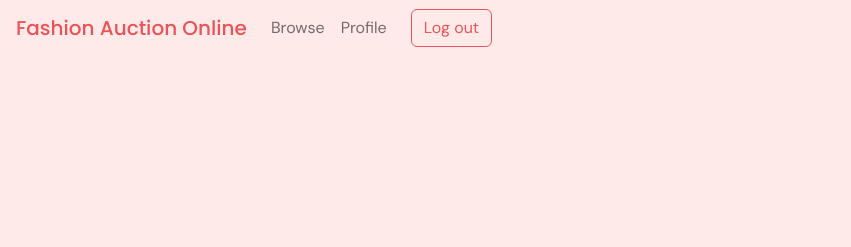
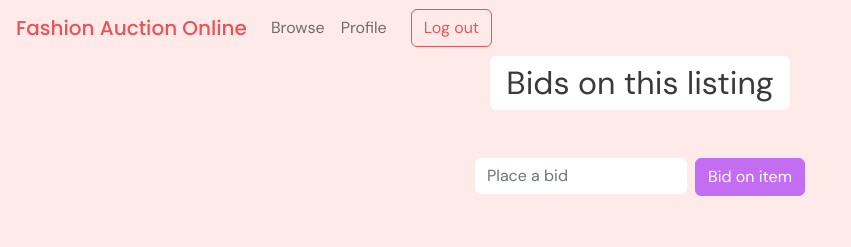
Before and after one commit to martemoslet/semester-project2, a website with bundled scripts: page listing/index.html in a window 1280 px wide. Shown: the whole page, without its empty margins (0-851 px from the left). Built offline with nearby package versions, Linux system fonts and the light colour scheme.

Commit message:
Updates listing page

```diff
--- a/listing/index.html
+++ b/listing/index.html
@@ -50,6 +50,47 @@
     </header>
     <main>
       <div id="listing"></div>
+      <div class="container justify-content-center">
+        <div id="bid-container" class="card pt-2">
+          <div class="text-center"><h2>Bids on this listing</h2></div>
+        </div>
+        <form
+        class="container justify-content-center mt-4 pb-4 mb-4"
+        id="bidOnListing"
+      >
+        <div class="form-group">
+          <input
+            class="form-control"
+            type="hidden"
+            name="id"
+            disabled
+            required
+          />
+        </div>
+
+        <div class="form-group">
+          <label for="amount"></label>
+          <input
+            class="form-control"
+            type="number"
+            name="amount"
+            id="bidAmount"
+            min="1"
+            placeholder="Place a bid"
+          />
+        </div>
+
+        <button
+          type="submit"
+          id="bid-button"
+          class="btn btn-success btn-color mt-4 ms-2"
+        >
+          Bid on item
+        </button>
+      </form>
+      </div>
+
+
     </main>
     <script
       src="https://cdn.jsdelivr.net/npm/bootstrap@5.2.2/dist/js/bootstrap.bundle.min.js"
```
